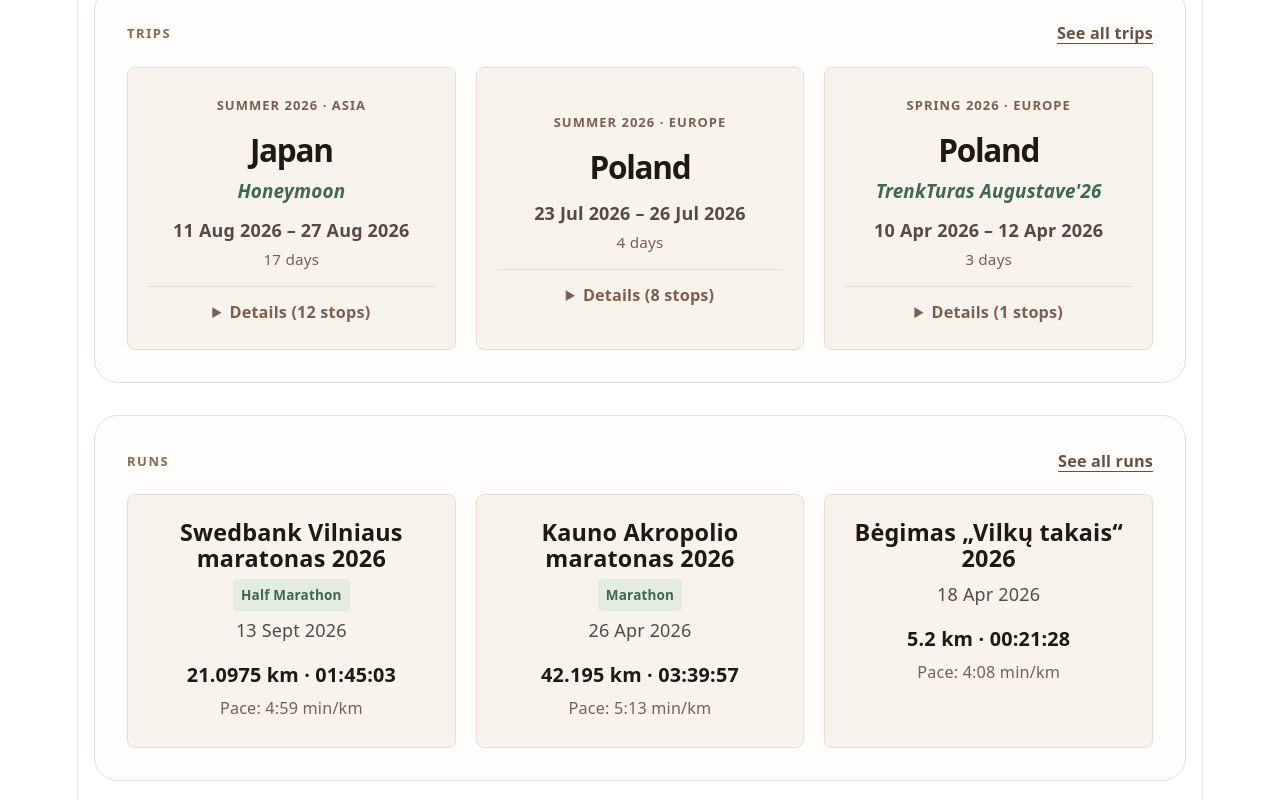
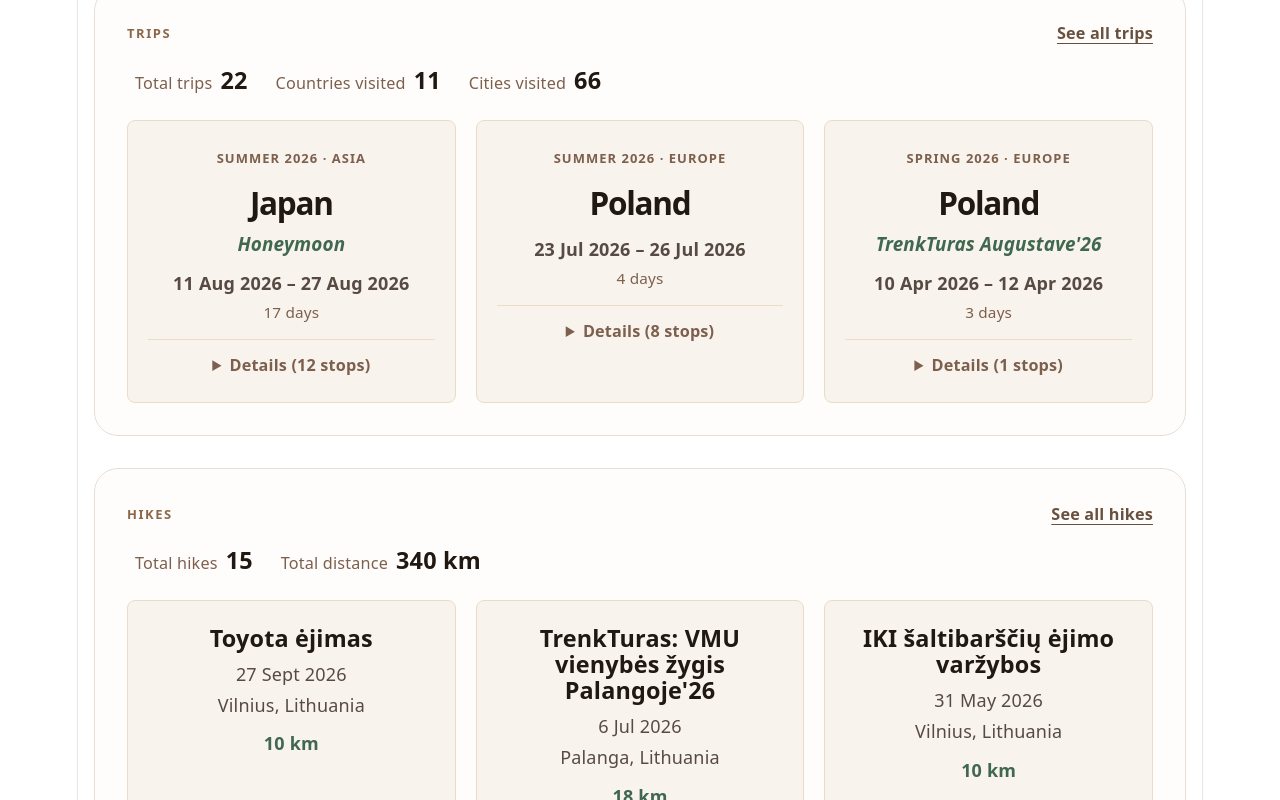
Before and after one commit to vaidasmac04/read-me, a React (Vite) app: page / in a window 1280 px wide. Shown: the part 1260-2060 px from the top of the page. Built offline with nearby package versions, Linux system fonts and the light colour scheme.

Commit message:
update metrics and add hikes

```diff
--- /dev/null
+++ b/public/hikes.json
@@ -0,0 +1,107 @@
+[
+    {
+        "title": "Toyota ėjimas",
+        "city": "Vilnius",
+        "country": "Lithuania",
+        "date": "2026-09-27",
+        "distanceKm": 10
+    },
+    {
+        "title": "IKI šaltibarščių ėjimo varžybos",
+        "city": "Vilnius",
+        "country": "Lithuania",
+        "date": "2026-05-31",
+        "distanceKm": 10
+    },
+    {
+        "title": "Toyota ėjimas",
+        "city": "Vilnius",
+        "country": "Lithuania",
+        "date": "2026-05-17",
+        "distanceKm": 25
+    },
+    {
+        "title": "TrenkTuras: VMU vienybės žygis Palangoje'26",
+        "city": "Palanga",
+        "country": "Lithuania",
+        "date": "2026-07-06",
+        "distanceKm": 18
+    },
+    {
+        "title": "Trenkturas Augustave'26: Augustavo ežerais",
+        "city": "Augustów",
+        "country": "Poland",
+        "date": "2026-04-11",
+        "distanceKm": 35
+    },
+    {
+        "title": "Trenkturas Alytuje'25: Auksinis žygis meilės mieste",
+        "city": "Alytus",
+        "country": "Lithuania",
+        "date": "2025-10-25",
+        "distanceKm": 51
+    },
+    {
+        "title": "From Fløyen to Ulriken",
+        "city": "Bergen",
+        "country": "Norway",
+        "date": "2025-06-25",
+        "distanceKm": 14
+    },
+    {
+        "title": "Bekhilderen",
+        "city": "Bergen",
+        "country": "Norway",
+        "date": "2025-06-24",
+        "distanceKm": 7
+    },
+    {
+        "title": "IKI šaltibarščių ėjimo varžybos",
+        "city": "Vilnius",
+        "country": "Lithuania",
+        "date": "2025-05-31",
+        "distanceKm": 10
+    },
+    {
+        "title": "Ėjimas, kuris keičia",
+        "city": "Vilnius",
+        "country": "Lithuania",
+        "date": "2025-05-18",
+        "distanceKm": 25
+    },
+    {
+        "title": "Trail Masters 8 ežerų žygis'24",
+        "city": "Asvejos regioninis parkas",
+        "country": "Lithuania",
+        "date": "2024-05-11",
+        "distanceKm": 32
+    },
+    {
+        "title": "Ėjimas, kuris keičia",
+        "city": "Vilnius",
+        "country": "Lithuania",
+        "date": "2024-05-19",
+        "distanceKm": 25
+    },
+    {
+        "title": "Karjerų žygis '24 su Etex",
+        "city": "Naujoji Akmenė",
+        "country": "Lithuania",
+        "date": "2024-05-11",
+        "distanceKm": 32
+    },
+    {
+        "title": "TrenkTuras Anykščiuose su Gjensidigee",
+        "city": "Anykščiai",
+        "country": "Lithuania",
+        "date": "2023-12-02",
+        "distanceKm": 11
+    },
+    {
+        "title": "TrenkTuras per Jonines'23 su Gjensidige",
+        "city": "Marcinkonys",
+        "country": "Lithuania",
+        "date": "2023-06-23",
+        "distanceKm": 35
+    }
+]
--- a/src/App.css
+++ b/src/App.css
@@ -97,29 +97,29 @@
   line-height: 1.1;
 }
 
-.trip-statistics {
+.collection-statistics {
   margin: 0 8px 24px;
 }
 
-.trip-statistics dl {
+.collection-statistics dl {
   display: flex;
   flex-wrap: wrap;
   gap: 28px;
   margin: 0;
 }
 
-.trip-statistics dl > div {
+.collection-statistics dl > div {
   display: flex;
   align-items: baseline;
   gap: 8px;
 }
 
-.trip-statistics dt {
+.collection-statistics dt {
   color: #7d5f4d;
   font-size: 0.9rem;
 }
 
-.trip-statistics dd {
+.collection-statistics dd {
   margin: 0;
   color: #201812;
   font-size: 1.3rem;
@@ -167,11 +167,13 @@
 .trip-grid {
   display: grid;
   grid-template-columns: repeat(6, minmax(0, 1fr));
+  align-items: stretch;
   gap: 20px;
 }
 
 .job-grid,
-.runs-grid {
+.runs-grid,
+.hikes-grid {
   display: grid;
   gap: 20px;
 }
@@ -188,6 +190,24 @@
 
 .runs-grid {
   grid-template-columns: repeat(6, minmax(0, 1fr));
+}
+
+.hikes-grid {
+  grid-template-columns: repeat(3, minmax(0, 1fr));
+}
+
+.hike-card {
+  text-align: center;
+}
+
+.hike-card .hike-location {
+  color: #564a43;
+}
+
+.hike-card .hike-distance {
+  margin-top: 8px;
+  color: #3f684f;
+  font-weight: 700;
 }
 
 .trip-grid > .trip-card,
@@ -228,7 +248,6 @@
 .trip-card {
   display: flex;
   flex-direction: column;
-  justify-content: center;
 }
 
 .trip-card:hover,
@@ -415,7 +434,8 @@
   .about-grid,
   .trip-grid,
   .job-grid,
-  .runs-grid {
+  .runs-grid,
+  .hikes-grid {
     grid-template-columns: 1fr;
   }
 
--- a/src/App.tsx
+++ b/src/App.tsx
@@ -1,4 +1,5 @@
 import { useEffect, useState } from 'react'
+import { fetchHikes } from './data/hikesService'
 import { fetchJobs } from './data/jobsService'
 import { fetchRuns } from './data/runsService'
 import { fetchTrips } from './data/tripsService'
@@ -15,6 +16,7 @@ function App() {
   const jobsResource = useAsyncData(fetchJobs, [])
   const runsResource = useAsyncData(fetchRuns, [])
   const tripsResource = useAsyncData(fetchTrips, [])
+  const hikesResource = useAsyncData(fetchHikes, [])
   const [route, setRoute] = useState(getHashRoute)
 
   useEffect(() => {
@@ -27,14 +29,14 @@ function App() {
     return () => window.removeEventListener('hashchange', updateRoute)
   }, [])
 
-  const pageResources = { jobsResource, runsResource, tripsResource }
+  const pageResources = { jobsResource, runsResource, tripsResource, hikesResource }
 
   if (route === '/') {
     return <HomePage {...pageResources} />
   }
 
   const collection = route.slice(1)
-  if (collection === 'jobs' || collection === 'runs' || collection === 'trips') {
+  if (collection === 'jobs' || collection === 'runs' || collection === 'trips' || collection === 'hikes') {
     return <ArchivePage collection={collection as ArchiveCollection} {...pageResources} />
   }
 
--- a/src/components/CollectionSection.tsx
+++ b/src/components/CollectionSection.tsx
@@ -5,6 +5,7 @@ export function CollectionSection<T>({
   title,
   href,
   actionLabel,
+  beforeContent,
   resource,
   items,
   emptyMessage,
@@ -13,6 +14,7 @@ export function CollectionSection<T>({
   title: string
   href?: string
   actionLabel?: string
+  beforeContent?: ReactNode
   resource: AsyncData<T[]>
   items: T[]
   emptyMessage: string
@@ -26,6 +28,7 @@ export function CollectionSection<T>({
           <a className="see-all-link" href={href}>{actionLabel}</a>
         )}
       </div>
+      {beforeContent}
       {resource.isLoading && <p className="resource-message" role="status">Loading {title.toLowerCase()}...</p>}
       {resource.hasError && <p className="resource-message" role="alert">{title} could not be loaded.</p>}
       {!resource.isLoading && !resource.hasError && items.length === 0 && (
--- /dev/null
+++ b/src/components/CollectionStatistics.tsx
@@ -0,0 +1,22 @@
+import type { CollectionStatistic } from '../utils/collectionStatistics'
+
+export function CollectionStatistics({
+  label,
+  statistics,
+}: {
+  label: string
+  statistics: CollectionStatistic[]
+}) {
+  return (
+    <section className="collection-statistics" aria-label={label}>
+      <dl>
+        {statistics.map((statistic) => (
+          <div key={statistic.label}>
+            <dt>{statistic.label}</dt>
+            <dd>{statistic.value}</dd>
+          </div>
+        ))}
+      </dl>
+    </section>
+  )
+}
--- /dev/null
+++ b/src/components/HikeCards.tsx
@@ -0,0 +1,21 @@
+import type { Hike } from '../data/hikesService'
+import { formatDate } from '../utils/dateFormatting'
+
+function HikeCard({ hike }: { hike: Hike }) {
+  return (
+    <article className="entry-card hike-card">
+      <h3>{hike.title}</h3>
+      <p className="entry-date-range">{formatDate(hike.date)}</p>
+      <p className="hike-location">{hike.city}, {hike.country}</p>
+      <p className="hike-distance">{hike.distanceKm} km</p>
+    </article>
+  )
+}
+
+export function HikeCards({ hikes }: { hikes: Hike[] }) {
+  return (
+    <div className="hikes-grid">
+      {hikes.map((hike) => <HikeCard key={`${hike.title}-${hike.date}`} hike={hike} />)}
+    </div>
+  )
+}
--- /dev/null
+++ b/src/data/hikesService.ts
@@ -0,0 +1,49 @@
+export interface Hike {
+  title: string
+  city: string
+  country: string
+  date: string
+  distanceKm: number
+}
+
+function isIsoDate(value: unknown): value is string {
+  if (typeof value !== 'string' || !/^\d{4}-\d{2}-\d{2}$/.test(value)) return false
+
+  const date = new Date(`${value}T00:00:00.000Z`)
+  return !Number.isNaN(date.valueOf()) && date.toISOString().slice(0, 10) === value
+}
+
+function isHike(value: unknown): value is Hike {
+  if (typeof value !== 'object' || value === null) return false
+
+  return (
+    'title' in value &&
+    typeof value.title === 'string' &&
+    'city' in value &&
+    typeof value.city === 'string' &&
+    'country' in value &&
+    typeof value.country === 'string' &&
+    'date' in value &&
+    isIsoDate(value.date) &&
+    'distanceKm' in value &&
+    typeof value.distanceKm === 'number' &&
+    Number.isFinite(value.distanceKm) &&
+    value.distanceKm > 0
+  )
+}
+
+export async function fetchHikes(): Promise<Hike[]> {
+  const response = await fetch(`${import.meta.env.BASE_URL}hikes.json`)
+
+  if (!response.ok) {
+    throw new Error(`Could not load hikes: ${response.status}`)
+  }
+
+  const data: unknown = await response.json()
+
+  if (!Array.isArray(data) || !data.every(isHike)) {
+    throw new Error('Hikes data has an invalid format')
+  }
+
+  return data
+}
--- a/src/pages/ArchivePage.tsx
+++ b/src/pages/ArchivePage.tsx
@@ -1,19 +1,24 @@
 import type { ReactNode } from 'react'
+import type { Hike } from '../data/hikesService'
 import type { JobEntry } from '../data/jobsService'
 import type { Run } from '../data/runsService'
 import type { Trip } from '../data/tripsService'
 import type { AsyncData } from '../hooks/useAsyncData'
 import { CollectionSection } from '../components/CollectionSection'
+import { CollectionStatistics } from '../components/CollectionStatistics'
+import { HikeCards } from '../components/HikeCards'
 import { JobCards } from '../components/JobCards'
 import { RunCards } from '../components/RunCards'
 import { TripCards } from '../components/TripCards'
-import { sortJobsByDate, sortRunsByDate, sortTripsByDate } from '../utils/collectionSorting'
+import { sortHikesByDate, sortJobsByDate, sortRunsByDate, sortTripsByDate } from '../utils/collectionSorting'
+import { getHikeStatistics, getRunStatistics, getTripStatistics } from '../utils/collectionStatistics'
 
-export type ArchiveCollection = 'jobs' | 'runs' | 'trips'
+export type ArchiveCollection = 'jobs' | 'runs' | 'trips' | 'hikes'
 
 interface ArchivePageProps {
   collection: ArchiveCollection
   jobsResource: AsyncData<JobEntry[]>
+  hikesResource: AsyncData<Hike[]>
   runsResource: AsyncData<Run[]>
   tripsResource: AsyncData<Trip[]>
 }
@@ -34,6 +39,7 @@ function ArchiveLayout({ title, children }: { title: string; children: ReactNode
 export function ArchivePage({
   collection,
   jobsResource,
+  hikesResource,
   runsResource,
   tripsResource,
 }: ArchivePageProps) {
@@ -52,6 +58,9 @@ export function ArchivePage({
     const runs = sortRunsByDate(runsResource.data)
     return (
       <ArchiveLayout title="Runs">
+        {!runsResource.isLoading && !runsResource.hasError && (
+          <CollectionStatistics label="Run statistics" statistics={getRunStatistics(runs)} />
+        )}
         <CollectionSection title="Runs" resource={runsResource} items={runs} emptyMessage="No runs to show yet.">
           {(entries) => <RunCards runs={entries} />}
         </CollectionSection>
@@ -59,33 +68,27 @@ export function ArchivePage({
     )
   }
 
+  if (collection === 'hikes') {
+    const hikes = sortHikesByDate(hikesResource.data)
+
+    return (
+      <ArchiveLayout title="Hikes">
+        {!hikesResource.isLoading && !hikesResource.hasError && (
+          <CollectionStatistics label="Hike statistics" statistics={getHikeStatistics(hikes)} />
+        )}
+        <CollectionSection title="Hikes" resource={hikesResource} items={hikes} emptyMessage="No hikes to show yet.">
+          {(entries) => <HikeCards hikes={entries} />}
+        </CollectionSection>
+      </ArchiveLayout>
+    )
+  }
+
   const trips = sortTripsByDate(tripsResource.data)
-  const countryCount = new Set(
-    trips.flatMap((trip) => trip.country.map((country) => country.trim().toLocaleLowerCase())),
-  ).size
-  const cityCount = new Set(
-    trips.flatMap((trip) => trip.cities.map((city) => city.name.trim().toLocaleLowerCase())),
-  ).size
 
   return (
     <ArchiveLayout title="Trips">
       {!tripsResource.isLoading && !tripsResource.hasError && (
-        <section className="trip-statistics" aria-label="Trip statistics">
-          <dl>
-            <div>
-              <dt>Total trips</dt>
-              <dd>{trips.length}</dd>
-            </div>
-            <div>
-              <dt>Countries visited</dt>
-              <dd>{countryCount}</dd>
-            </div>
-            <div>
-              <dt>Cities visited</dt>
-              <dd>{cityCount}</dd>
-            </div>
-          </dl>
-        </section>
+        <CollectionStatistics label="Trip statistics" statistics={getTripStatistics(trips)} />
       )}
       <CollectionSection title="Trips" resource={tripsResource} items={trips} emptyMessage="No trips to show yet.">
         {(entries) => <TripCards trips={entries} />}
--- a/src/pages/HomePage.tsx
+++ b/src/pages/HomePage.tsx
@@ -1,21 +1,27 @@
 import type { JobEntry } from '../data/jobsService'
+import type { Hike } from '../data/hikesService'
 import type { Run } from '../data/runsService'
 import type { Trip } from '../data/tripsService'
 import type { AsyncData } from '../hooks/useAsyncData'
 import { CollectionSection } from '../components/CollectionSection'
+import { CollectionStatistics } from '../components/CollectionStatistics'
+import { HikeCards } from '../components/HikeCards'
 import { JobCards } from '../components/JobCards'
 import { RunCards } from '../components/RunCards'
 import { TripCards } from '../components/TripCards'
-import { sortJobsByDate, sortRunsByDate, sortTripsByDate } from '../utils/collectionSorting'
+import { sortHikesByDate, sortJobsByDate, sortRunsByDate, sortTripsByDate } from '../utils/collectionSorting'
+import { getHikeStatistics, getRunStatistics, getTripStatistics } from '../utils/collectionStatistics'
 
 interface HomePageProps {
   jobsResource: AsyncData<JobEntry[]>
+  hikesResource: AsyncData<Hike[]>
   runsResource: AsyncData<Run[]>
   tripsResource: AsyncData<Trip[]>
 }
 
-export function HomePage({ jobsResource, runsResource, tripsResource }: HomePageProps) {
+export function HomePage({ jobsResource, hikesResource, runsResource, tripsResource }: HomePageProps) {
   const jobs = sortJobsByDate(jobsResource.data).slice(0, 3)
+  const hikes = sortHikesByDate(hikesResource.data).slice(0, 3)
   const runs = sortRunsByDate(runsResource.data).slice(0, 3)
   const trips = sortTripsByDate(tripsResource.data).slice(0, 3)
 
@@ -36,10 +42,43 @@ export function HomePage({ jobsResource, runsResource, tripsResource }: HomePage
       <CollectionSection title="Jobs" href="#/jobs" actionLabel="See all jobs" resource={jobsResource} items={jobs} emptyMessage="No jobs to show yet.">
         {(entries) => <JobCards entries={entries} />}
       </CollectionSection>
-      <CollectionSection title="Trips" href="#/trips" actionLabel="See all trips" resource={tripsResource} items={trips} emptyMessage="No trips to show yet.">
+      <CollectionSection
+        title="Trips"
+        href="#/trips"
+        actionLabel="See all trips"
+        resource={tripsResource}
+        items={trips}
+        emptyMessage="No trips to show yet."
+        beforeContent={!tripsResource.isLoading && !tripsResource.hasError
+          ? <CollectionStatistics label="Trip statistics" statistics={getTripStatistics(tripsResource.data)} />
+          : null}
+      >
         {(entries) => <TripCards trips={entries} />}
       </CollectionSection>
-      <CollectionSection title="Runs" href="#/runs" actionLabel="See all runs" resource={runsResource} items={runs} emptyMessage="No runs to show yet.">
+      <CollectionSection
+        title="Hikes"
+        href="#/hikes"
+        actionLabel="See all hikes"
+        resource={hikesResource}
+        items={hikes}
+        emptyMessage="No hikes to show yet."
+        beforeContent={!hikesResource.isLoading && !hikesResource.hasError
+          ? <CollectionStatistics label="Hike statistics" statistics={getHikeStatistics(hikesResource.data)} />
+          : null}
+      >
+        {(entries) => <HikeCards hikes={entries} />}
+      </CollectionSection>
+      <CollectionSection
+        title="Runs"
+        href="#/runs"
+        actionLabel="See all runs"
+        resource={runsResource}
+        items={runs}
+        emptyMessage="No runs to show yet."
+        beforeContent={!runsResource.isLoading && !runsResource.hasError
+          ? <CollectionStatistics label="Run statistics" statistics={getRunStatistics(runsResource.data)} />
+          : null}
+      >
         {(entries) => <RunCards runs={entries} />}
       </CollectionSection>
     </main>
--- a/src/utils/collectionSorting.ts
+++ b/src/utils/collectionSorting.ts
@@ -1,4 +1,8 @@
 export function sortRunsByDate<T extends { date: string }>(items: T[]): T[] {
+  return [...items].sort((first, second) => second.date.localeCompare(first.date))
+}
+
+export function sortHikesByDate<T extends { date: string }>(items: T[]): T[] {
   return [...items].sort((first, second) => second.date.localeCompare(first.date))
 }
 
--- /dev/null
+++ b/src/utils/collectionStatistics.ts
@@ -0,0 +1,41 @@
+import type { Hike } from '../data/hikesService'
+import type { Run } from '../data/runsService'
+import type { Trip } from '../data/tripsService'
+
+export interface CollectionStatistic {
+  label: string
+  value: string | number
+}
+
+export function getTripStatistics(trips: Trip[]): CollectionStatistic[] {
+  const countryCount = new Set(
+    trips.flatMap((trip) => trip.country.map((country) => country.trim().toLocaleLowerCase())),
+  ).size
+  const cityCount = new Set(
+    trips.flatMap((trip) => trip.cities.map((city) => city.name.trim().toLocaleLowerCase())),
+  ).size
+
+  return [
+    { label: 'Total trips', value: trips.length },
+    { label: 'Countries visited', value: countryCount },
+    { label: 'Cities visited', value: cityCount },
+  ]
+}
+
+export function getHikeStatistics(hikes: Hike[]): CollectionStatistic[] {
+  const totalDistanceKm = hikes.reduce((total, hike) => total + hike.distanceKm, 0)
+
+  return [
+    { label: 'Total hikes', value: hikes.length },
+    { label: 'Total distance', value: `${totalDistanceKm.toLocaleString(undefined, { maximumFractionDigits: 1 })} km` },
+  ]
+}
+
+export function getRunStatistics(runs: Run[]): CollectionStatistic[] {
+  const totalDistanceKm = runs.reduce((total, run) => total + run.distanceKm, 0)
+
+  return [
+    { label: 'Total runs', value: runs.length },
+    { label: 'Total distance', value: `${totalDistanceKm.toLocaleString(undefined, { maximumFractionDigits: 1 })} km` },
+  ]
+}
```
